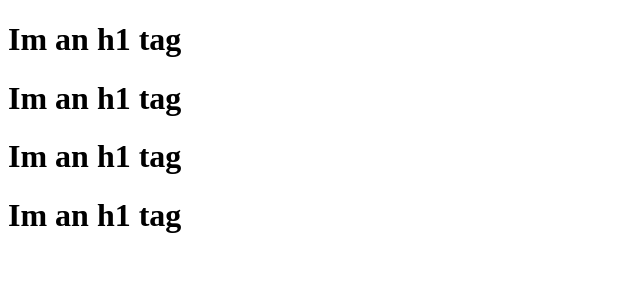
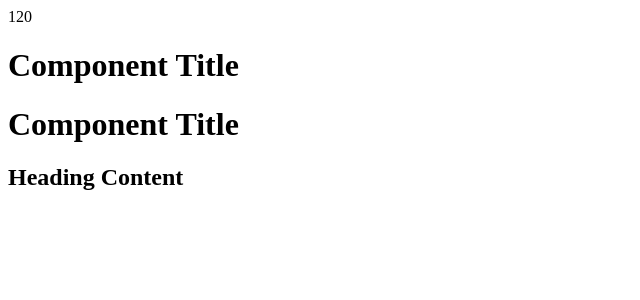
Before and after one commit to mystikrider/namaste-react, a React (Vite) app: page / in a window 1280 px wide. Shown: the top 300 px of the page, without its empty margins (0-640 px from the left). Built offline with nearby package versions, Linux system fonts and the light colour scheme.

Commit message:
episode 3

```diff
--- a/App.js
+++ b/App.js
@@ -1,23 +1,38 @@
 import React from "react";
 import ReactDOM from "react-dom/client";
 
-const parent = React.createElement(
-    "div",
-    { className: "parent"},
-    [
-        React.createElement("div", { className: "child1"}, [
-            React.createElement("h1", { className: "head1"}, "Im an h1 tag"),
-            React.createElement("h1", { className: "head1"}, "Im an h1 tag")
-        ]),
-        React.createElement("div", { className: "child2"}, [
-            React.createElement("h1", { className: "head2"}, "Im an h1 tag"),
-            React.createElement("h1", { className: "head2"}, "Im an h1 tag")
-        ])
-    ]
-
-);
+//React element
+const heading = React.createElement("h1", {className: "heading"}, "Namaste Sethu!");
+//render to DOM
 const root = ReactDOM.createRoot(document.getElementById("root"));
 
-console.log(parent)
+//jsx
+// const newHeading = <h1>This is jsx heading</h1>
 
-root.render(parent)
+// const HeadingComponent = () => <h1>This is heading component</h1>
+// const HeadingComponent3 = () => {
+//     return <h1>This is also Heading Component3</h1>
+// }
+
+const Title = () => (
+    <h1>Component Title</h1>
+)
+const HeadingComponent = () => (
+    <div>
+        {/* both are same */}
+        {Title()}
+        <Title />
+        <h2>Heading Content</h2>
+    </div>
+)
+
+//func component called inside a react element
+const title = (
+    <div className="title">
+        {100 + 20}
+        {<HeadingComponent />}
+    </div>
+)
+
+
+root.render(title )
--- a/index.html
+++ b/index.html
@@ -7,7 +7,10 @@
     <title>Namaste React</title>
 </head>
 <body>
-    <div id="root"></div>
+    <div id="root">
+        <h1>Not Rendered</h1>
+
+    </div>
     <script type="module" src="App.js">
 
     </script>
--- a/package.json
+++ b/package.json
@@ -3,6 +3,8 @@
   "version": "1.0.0",
   "description": "Namaste React",
   "scripts": {
+    "start": "parcel index.html",
+    "build": "parcel build index.html",
     "test": "jest"
   },
   "repository": {
```
Also changed, not shown: 1 other file (tests, documents, lock files or other folders).
